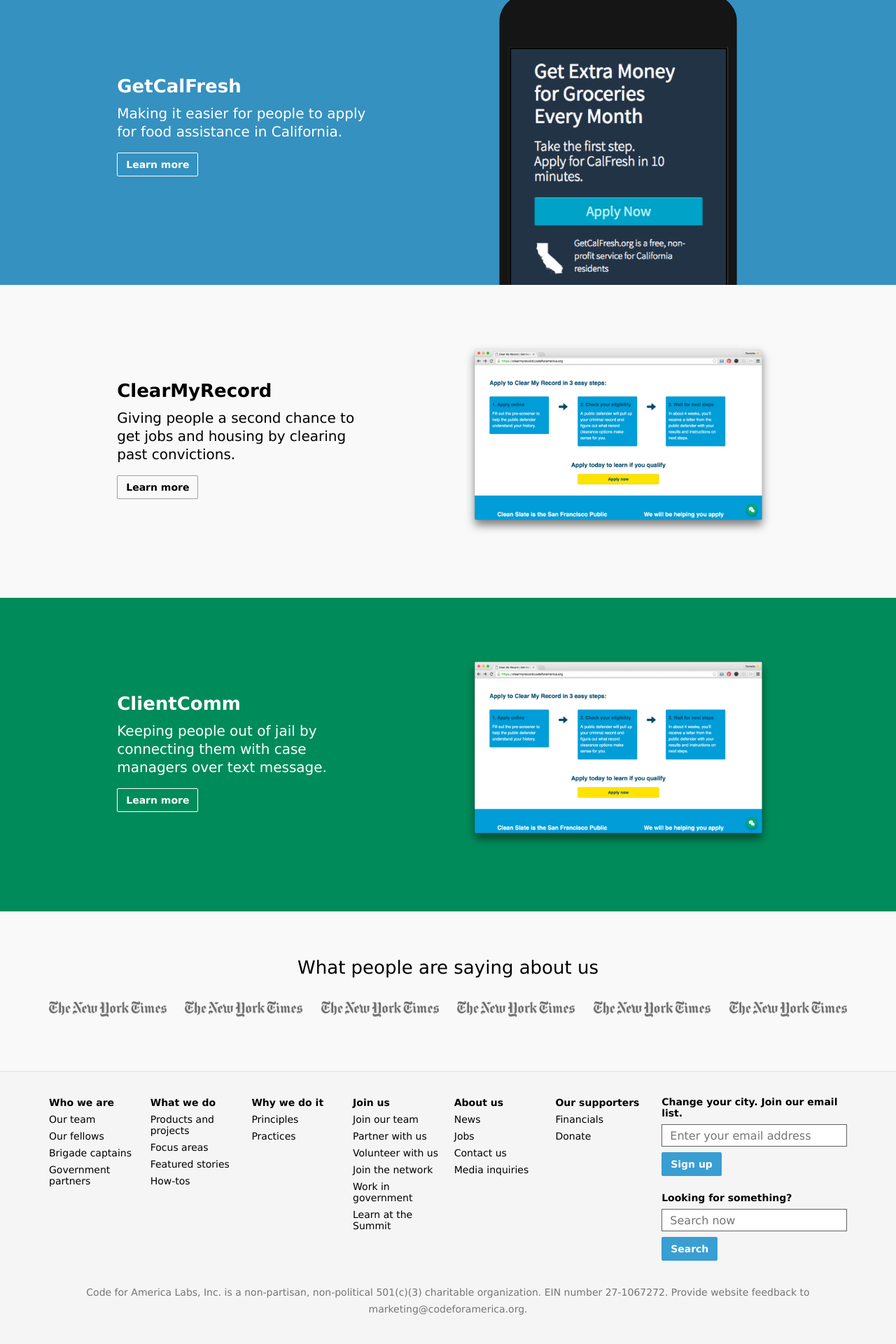
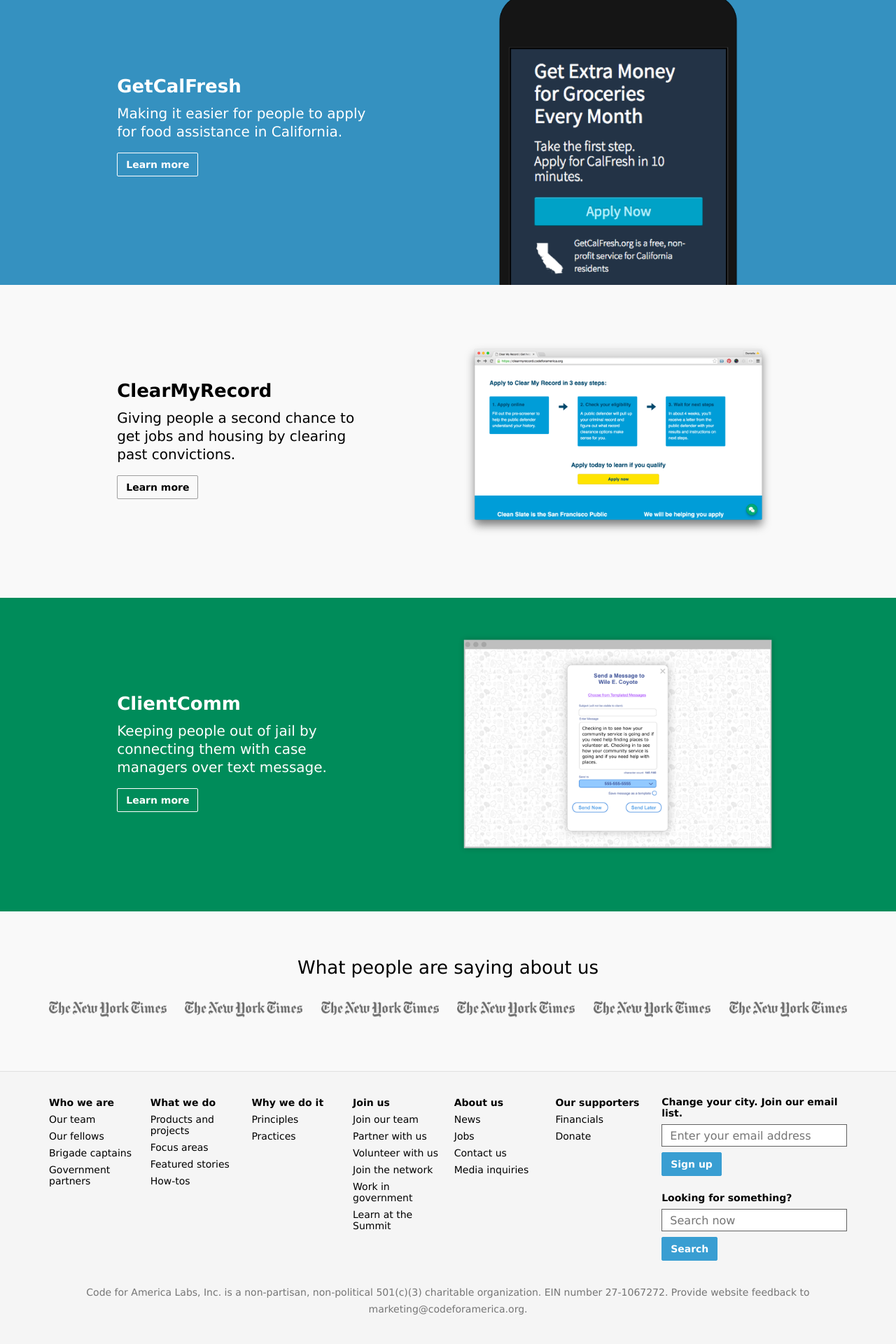
Before and after one commit to codeforamerica/style-guide, a Jekyll site: the page built from _templates/home.html, in a window 1280 px wide. Shown: the part 1356-3276 px from the top of the page at 70% size. Built offline with Jekyll 4.4.1, drawn with Linux system fonts in a browser that asks for light colours; nearby versions of some CDN libraries.

Commit message:
Add clientcomm image to home template

```diff
--- a/_templates/home.html
+++ b/_templates/home.html
@@ -148,7 +148,7 @@
           </div>
           <div class="span-five shift-one-twelfth grid-item">
             <div class="billboard-image">
-              <img src="/media/images/products/clearmyrecord.png" alt="Clear My Record Product Screenshot">
+              <img src="/media/images/products/clientcomm.png" alt="Clear My Record Product Screenshot">
             </div>
           </div>
         </div><!-- end .grid-box -->
```
Also changed, not shown: media/images/products/clientcomm.png (added).
